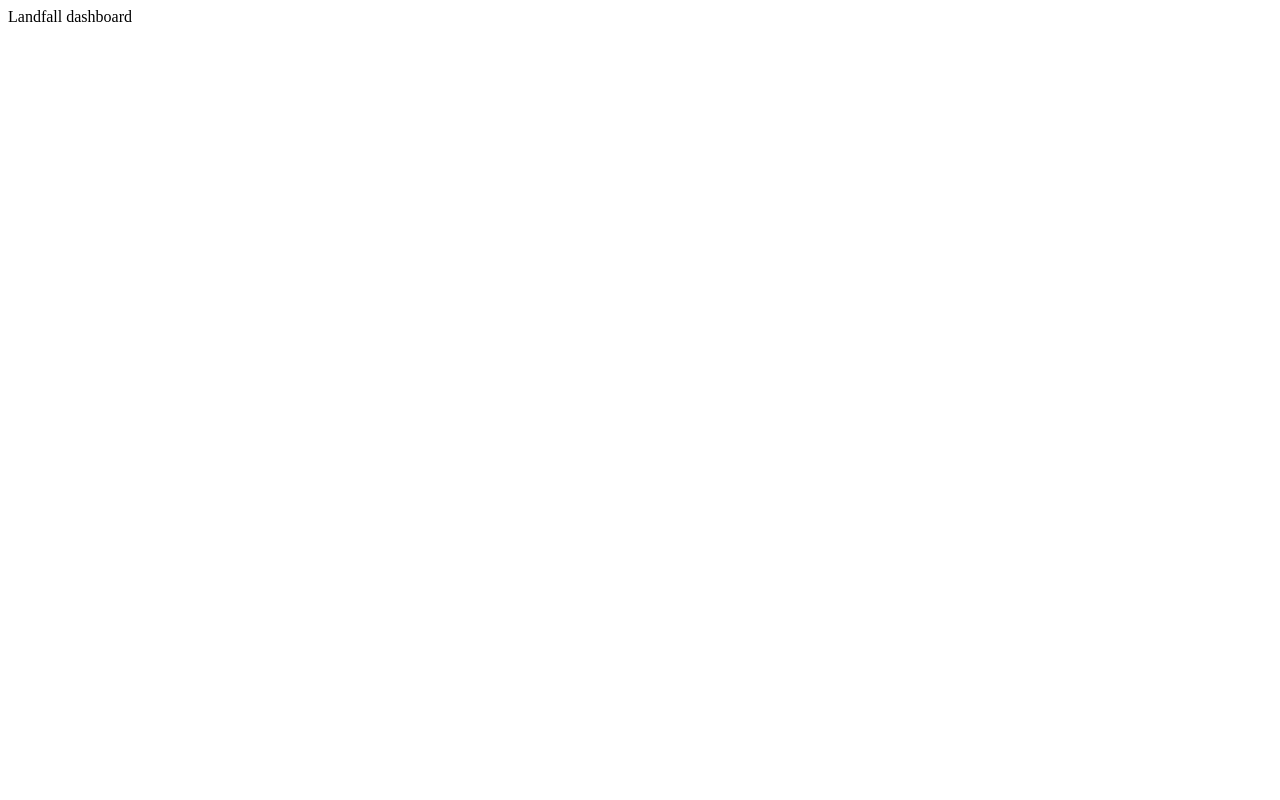
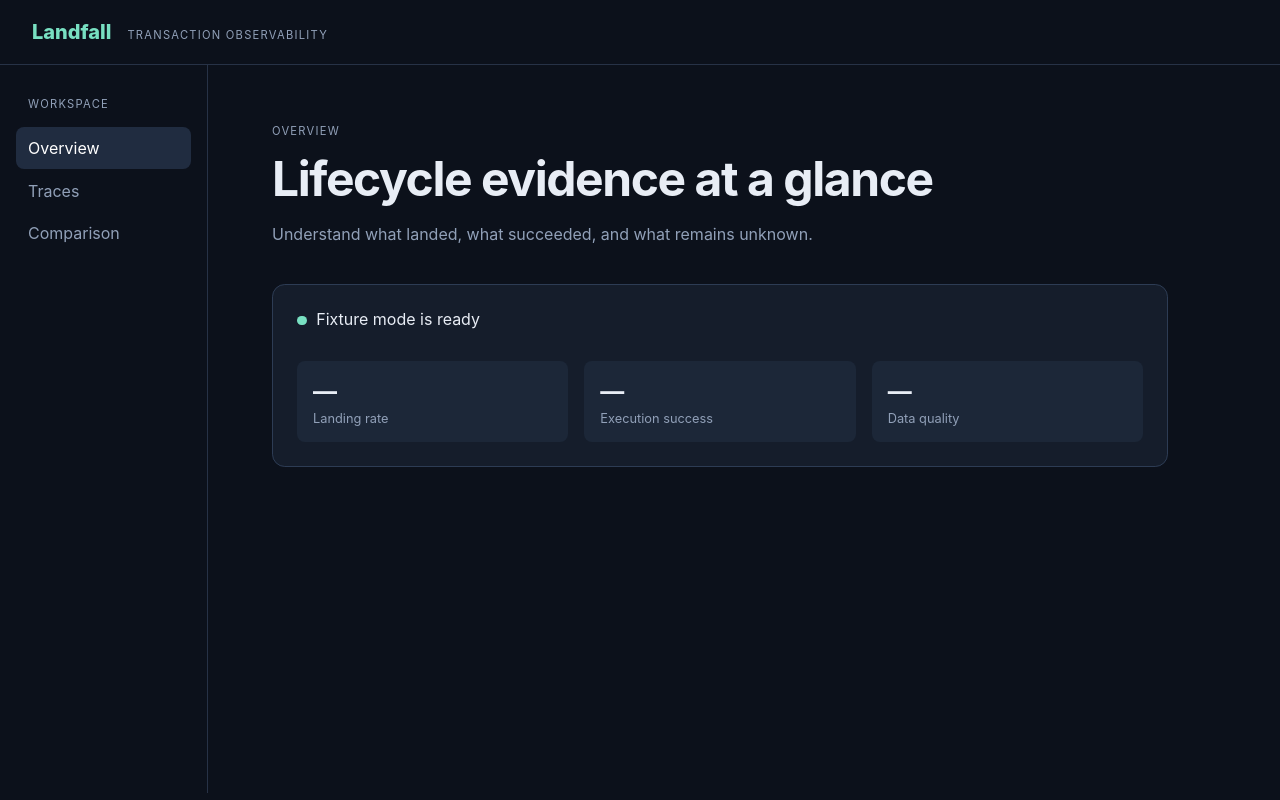
Before and after one commit to zgordan-vv/landfall, a React (Vite) app in the folder apps/dashboard/: page / in a window 1280 px wide. Built offline with nearby package versions, Linux system fonts and the light colour scheme.

Commit message:
feat(dashboard): add accessible application foundation

```diff
--- a/apps/dashboard/src/main.tsx
+++ b/apps/dashboard/src/main.tsx
@@ -1,5 +1,36 @@
-import { StrictMode } from "react";
+import * as React from "react";
+import { Component, StrictMode, type ErrorInfo, type ReactNode } from "react";
 import { createRoot } from "react-dom/client";
+import "./styles.css";
+
+type Route = "overview" | "traces" | "comparison";
+
+function routeFromLocation(): Route {
+  const value = window.location.hash.slice(1);
+  return value === "traces" || value === "comparison" ? value : "overview";
+}
+
+class ErrorBoundary extends Component<{ children: ReactNode }, { error: Error | null }> {
+  override state = { error: null as Error | null };
+  static getDerivedStateFromError(error: Error) { return { error }; }
+  override componentDidCatch(error: Error, info: ErrorInfo) { console.error("dashboard render error", error, info); }
+  override render() {
+    if (this.state.error) return <main className="state-card" role="alert"><h1>Dashboard unavailable</h1><p>Reload the page to try again.</p></main>;
+    return this.props.children;
+  }
+}
+
+function Dashboard() {
+  const [route, setRoute] = React.useState<Route>(routeFromLocation);
+  React.useEffect(() => { const onHash = () => setRoute(routeFromLocation()); window.addEventListener("hashchange", onHash); return () => window.removeEventListener("hashchange", onHash); }, []);
+  const labels: Record<Route, string> = { overview: "Overview", traces: "Traces", comparison: "Comparison" };
+  return <div className="app-shell">
+    <header className="topbar"><a className="brand" href="#overview">Landfall</a><span className="eyebrow">transaction observability</span></header>
+    <div className="layout"><nav aria-label="Primary navigation"><p className="nav-caption">Workspace</p>{(Object.keys(labels) as Route[]).map((key) => <a className={route === key ? "nav-link active" : "nav-link"} aria-current={route === key ? "page" : undefined} href={`#${key}`} key={key}>{labels[key]}</a>)}</nav>
+      <main className="content"><p className="eyebrow">{labels[route]}</p><h1>{route === "overview" ? "Lifecycle evidence at a glance" : labels[route]}</h1><p className="lede">Understand what landed, what succeeded, and what remains unknown.</p><section className="state-card" aria-live="polite"><span className="status-dot" aria-hidden="true" />Fixture mode is ready<div className="metric-grid"><div><strong>—</strong><span>Landing rate</span></div><div><strong>—</strong><span>Execution success</span></div><div><strong>—</strong><span>Data quality</span></div></div></section></main>
+    </div>
+  </div>;
+}
 
 const rootElement = document.querySelector<HTMLDivElement>("#root");
 
@@ -9,6 +40,6 @@ if (rootElement === null) {
 
 createRoot(rootElement).render(
   <StrictMode>
-    <main>Landfall dashboard</main>
+    <ErrorBoundary><Dashboard /></ErrorBoundary>
   </StrictMode>,
 );
--- /dev/null
+++ b/apps/dashboard/src/styles.css
@@ -0,0 +1,23 @@
+:root { font-family: Inter, ui-sans-serif, system-ui, sans-serif; color: #e8edf5; background: #0c111b; --surface: #151d2b; --muted: #91a0b8; --accent: #78e0c2; }
+* { box-sizing: border-box; }
+body { margin: 0; min-width: 320px; }
+.app-shell { min-height: 100vh; }
+.topbar { display: flex; align-items: baseline; gap: 1rem; padding: 1.25rem 2rem; border-bottom: 1px solid #273246; }
+.brand { color: var(--accent); font-weight: 800; font-size: 1.25rem; text-decoration: none; }
+.eyebrow, .nav-caption { color: var(--muted); text-transform: uppercase; letter-spacing: .11em; font-size: .7rem; }
+.layout { display: grid; grid-template-columns: 13rem 1fr; min-height: calc(100vh - 4.5rem); }
+nav { padding: 2rem 1rem; border-right: 1px solid #273246; }
+.nav-caption { margin: 0 .75rem 1rem; }
+.nav-link { display: block; padding: .7rem .75rem; border-radius: .5rem; color: var(--muted); text-decoration: none; }
+.nav-link:hover, .nav-link:focus-visible, .nav-link.active { color: #fff; background: #202c40; outline: none; }
+.content { max-width: 64rem; padding: 3rem clamp(1.25rem, 5vw, 5rem); }
+h1 { margin: .5rem 0; font-size: clamp(1.8rem, 4vw, 3rem); letter-spacing: -.03em; }
+.lede { color: var(--muted); max-width: 42rem; }
+.state-card { margin-top: 2.5rem; padding: 1.5rem; border: 1px solid #2d3c54; border-radius: .8rem; background: var(--surface); }
+.status-dot { display: inline-block; width: .6rem; height: .6rem; margin-right: .6rem; border-radius: 50%; background: var(--accent); }
+.metric-grid { display: grid; grid-template-columns: repeat(3, 1fr); gap: 1rem; margin-top: 2rem; }
+.metric-grid div { padding: 1rem; border-radius: .5rem; background: #1c2738; }
+.metric-grid strong, .metric-grid span { display: block; }
+.metric-grid strong { font-size: 1.5rem; }
+.metric-grid span { color: var(--muted); font-size: .8rem; margin-top: .3rem; }
+@media (max-width: 640px) { .layout { grid-template-columns: 1fr; } nav { display: flex; gap: .35rem; padding: .75rem 1rem; border-right: 0; border-bottom: 1px solid #273246; } .nav-caption { display: none; } .nav-link { padding: .5rem .65rem; } .metric-grid { grid-template-columns: 1fr; } }
```
